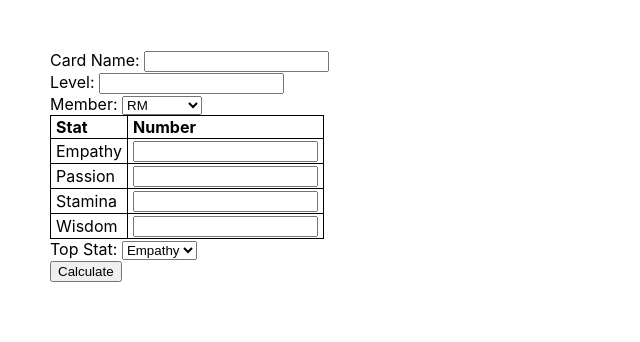
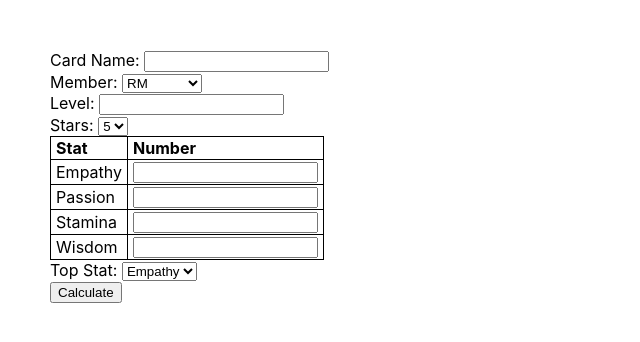
Before and after one commit to jk-me/card-calc-btsw, a React (Create React App) app: page / in a window 1280 px wide. Shown: the top 342 px of the page, without its empty margins (0-640 px from the left). Built offline with nearby package versions, Linux system fonts and the light colour scheme.

Commit message:
add functionality to calculate for different star value cards

```diff
--- a/src/Calculator.js
+++ b/src/Calculator.js
@@ -6,6 +6,7 @@ class Calculator extends React.Component{
   state = {
       name: '',
       level: 1,
+      stars: 5,
       member: '',
       empathy: 0,
       passion: 0,
@@ -21,7 +22,7 @@ class Calculator extends React.Component{
   ]
 
   handleChange = (event) =>{
-    // console.log(`${event.target.name} changed`)
+    console.log(`${event.target.name} changed`)
     this.setState({[event.target.name]:event.target.value})
   }
 
@@ -35,14 +36,19 @@ class Calculator extends React.Component{
     let w = parseInt(this.state.wisdom)
     let results = {'1': {empathy: e, passion:p, stamina:s, wisdom:w}}
 
+    let starhash ={'3': [23,35] , '4':[26,39] , '5':[30,45]}
+    let mult = starhash[this.state.stars][0]
+    let tmult = starhash[this.state.stars][1]
+
+
     if (lvl !== 1){
       let diff = lvl - 1
       for (const key in results['1']){
         if (key === this.state.top){
-          results['1'][key] -=(diff * 39)
+          results['1'][key] -=(diff * tmult)
         }
         else{
-          results['1'][key] -= (diff*23)
+          results['1'][key] -= (diff * mult)
         }
       }
     }
@@ -52,11 +58,19 @@ class Calculator extends React.Component{
     s = results['1'].stamina
     w = results['1'].wisdom
 
-    results['30'] = {empathy: e+= (23*29), passion:p+= (23*29), stamina:s+= (23*29), wisdom:w+= (23*29)}
-    results['50'] = {empathy: e+= (23*20), passion:p+= (23*20), stamina:s+= (23*20), wisdom:w+= (23*20)}
+    results['30'] = {
+      empathy: e+= (mult*29),
+      passion:p+= (mult*29),
+      stamina:s+= (mult*29),
+      wisdom:w+= (mult*29)}
+    results['50'] = {
+      empathy:e+= (mult*20),
+      passion:p+= (mult*20),
+      stamina:s+= (mult*20),
+      wisdom:w+= (mult*20)}
 
-    results['30'][this.state.top]+= (39-23)*29
-    results['50'][this.state.top]+= (39-23)*49
+    results['30'][this.state.top]+= (tmult-mult)*29
+    results['50'][this.state.top]+= (tmult-mult)*49
     console.log(results)
     this.reslist.push(<ResultsTable results={results} />)
     this.setState({results:this.reslist.length})
@@ -65,7 +79,6 @@ class Calculator extends React.Component{
 
   }
 
-// **************GIT COMMIT -M 'finish calculator fn for any level card'
 
   renderResults = () =>{
     return(
--- a/src/card_form.js
+++ b/src/card_form.js
@@ -7,12 +7,6 @@ class CardForm extends React.Component{
       <div>
         <label>Card Name: </label>
         <input type='text' name='name' onChange={e => this.props.handler(e)}/>
-
-        <div>
-          <label>Level: </label>
-          <input type='number' name='level' onChange={e => this.props.handler(e)}/>
-        </div>
-
 
         <div>
           <label>Member: </label>
@@ -27,6 +21,21 @@ class CardForm extends React.Component{
           </select>
         </div>
 
+        <div>
+          <label>Level: </label>
+          <input type='number' name='level' onChange={e => this.props.handler(e)}/>
+        </div>
+
+        <div>
+          <label>Stars: </label>
+          <select name='stars' onChange={e => this.props.handler(e)}>
+            <option value='5'>5</option>
+            <option value='4'>4</option>
+            <option value='3'>3</option>
+            <option value='2'>2</option>
+            <option value='1'>1</option>
+          </select>
+        </div>
 
 
         <table>
```
